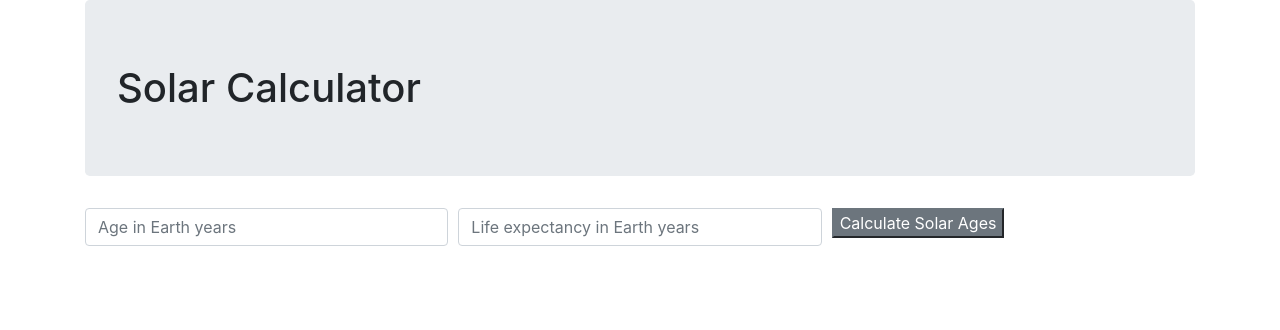
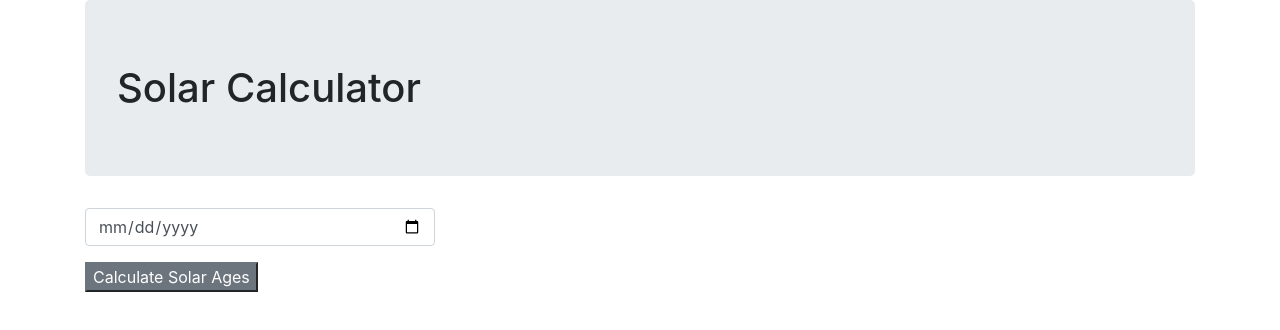
Before and after one commit to Corgibyte/solar-calculator, a website built with webpack: page src/index.html in a window 1280 px wide. Built offline with nearby package versions, Linux system fonts and the light colour scheme.

Commit message:
Update UI to utilize new Age spec

```diff
--- a/src/index.html
+++ b/src/index.html
@@ -9,21 +9,16 @@
 <body>
   <div class="container">
     <h1 class="jumbotron">Solar Calculator</h1>
-    <form id="inputForm">
-      <div id="inputs" class="form-row">
-        <div class="form-group col-4">
-          <input type="number" id="ageInput" class="form-control" min="0" placeholder="Age in Earth years" required>
-        </div>
-        <div class="form-group col-4">
-          <input type="number" id="lifeExpInput" class="form-control" min="0" placeholder="Life expectancy in Earth years" required>
-        </div>
-        <div class="form-group col-4">
+    <div class="row">
+      <div class="col-4" id="inputs">
+        <form id="inputForm">
+          <div class="form-group">
+            <input type="date" id="birthday" class="form-control" required>
+          </div>
           <button type="submit" class="btn-secondary">Calculate Solar Ages</button>
-        </div>
+        </form>
       </div>
-    </form>
-    <div id="outputs" class="row">
-      <div class="col-4">
+      <div class="col-8" id="outputs">
         <p id="output1"></p>
       </div>
     </div>
--- a/src/index.js
+++ b/src/index.js
@@ -8,6 +8,6 @@ let currentAge = {};
 
 $('#inputForm').on('submit', function(event) {
   event.preventDefault();
-  currentAge = new Age(parseInt($('#ageInput').val()));
+  currentAge = new Age(new Date($("#birthday").val()));
   $('#output1').text(`Earth Age: ${currentAge.earthAge}. Mercurial Age: ${currentAge.toMercurial()}`);
 });
```
